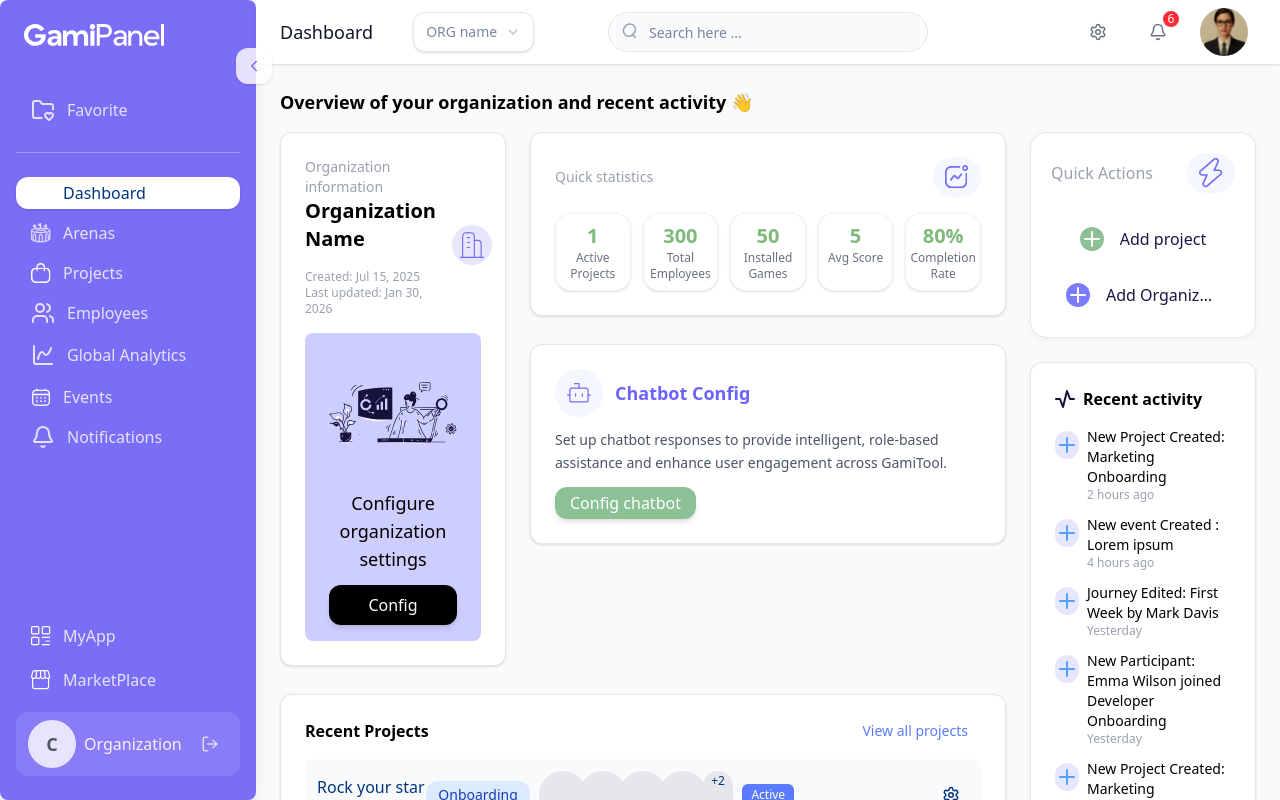
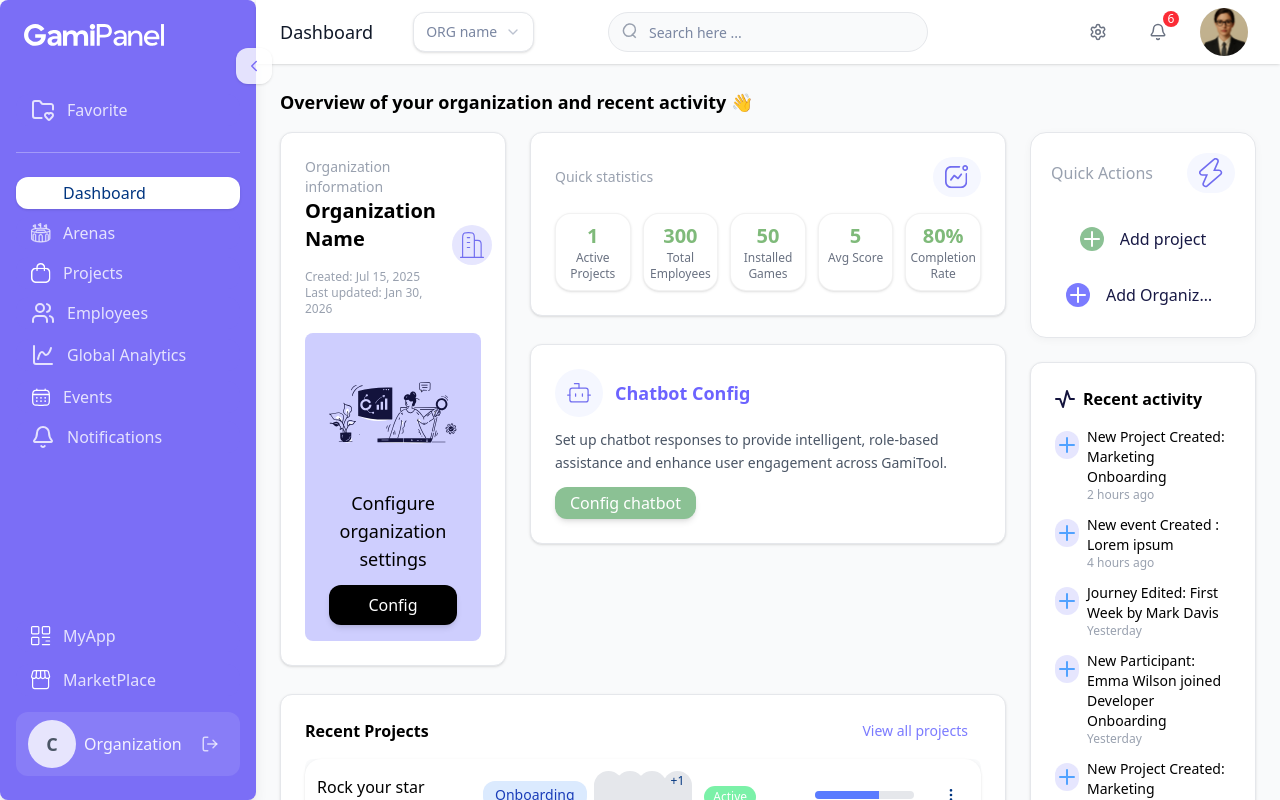
Before and after one commit to MouzakkiSoufianee/admin-panel-mock, a Next.js app: page /dashboard in a window 1280 px wide. Built offline with nearby package versions, Linux system fonts and the light colour scheme.

Commit message:
added sliding component when clicking on edit on recent projects

```diff
--- a/app/components/ui/progress.tsx
+++ b/app/components/ui/progress.tsx
@@ -7,7 +7,7 @@ export interface ProgressProps extends React.HTMLAttributes<HTMLDivElement> {
 export const Progress = React.forwardRef<HTMLDivElement, ProgressProps>(
   ({ value, className = "", ...props }, ref) => {
     return (
-      <div className={`w-full bg-gray-200 rounded-full overflow-hidden ${className}`} ref={ref} {...props}>
+      <div className={`w-full bg-gray-200 rounded-full overflow-hidden h-2 ${className}`} ref={ref} {...props}>
         <div
           className="bg-primary h-full transition-all duration-300"
           style={{ width: `${value}%` }}
--- a/app/features/dashboard/dashboard.tsx
+++ b/app/features/dashboard/dashboard.tsx
@@ -27,6 +27,7 @@ export default function Dashboard() {
                     <div className="flex flex-col gap-4 md:gap-6">
                         <QuickActions />
                         <RecentActivity />
+
                     </div>
                 </div>
 
--- a/app/features/dashboard/sections/RecentProjects.tsx
+++ b/app/features/dashboard/sections/RecentProjects.tsx
@@ -1,17 +1,20 @@
+"use client";
+
+import { useState } from "react";
 import { Card } from "@/app/components/ui/card";
 import { Button } from "@/app/components/ui/button";
 import { Tag } from "@/app/components/ui/tag";
 import { Avatar } from "@/app/components/ui/avatar";
 import { Badge } from "@/app/components/ui/badge";
 import { Progress } from "@/app/components/ui/progress";
-import { Settings } from "lucide-react";
-
+import { Settings, EllipsisVertical, SquarePen, Trash2 } from "lucide-react";
+import Image from "next/image";
 const recentProjects = [
   {
     name: "Rock your star",
     created: "5 days ago",
     stage: "Onboarding",
-    avatars: 4,
+    avatars: 3,
     status: "Active",
     progress: 65,
   },
@@ -34,21 +37,67 @@ const recentProjects = [
 ];
 
 export default function RecentProjects() {
+  const [expandedId, setExpandedId] = useState<number | null>(null);
+
+  const handleEdit = (projectName: string) => {
+    console.log("Edit:", projectName);
+    // Add your edit logic here
+  };
+
+  const handleDelete = (projectName: string) => {
+    console.log("Delete:", projectName);
+    // Add your delete logic here
+  };
+
   return (
     <Card className="p-5">
       <div className="flex justify-between items-center mb-4">
         <div className="font-bold text-black">Recent Projects</div>
-        <Button variant="link" size="sm">View all projects</Button>
+        <Button variant="purple_link" size="sm">View all projects</Button>
+
       </div>
       <div className="flex flex-col gap-4">
         {recentProjects.map((proj, idx) => (
-          <div key={idx} className="flex items-center justify-between bg-gray-50 rounded-lg p-3">
-            <div>
-              <div className="font-medium">{proj.name}</div>
+          <div
+            key={idx}
+            className={`relative bg-gray-50 rounded-lg transition-all duration-300 `}
+          >
+            {/* Action Buttons - appears behind the sliding card */}
+            <div
+              className={`absolute top-0 right-0 h-full flex flex-col items-center justify-center gap-2 rounded-r-3xl p-3 bg-[rgba(206,206,254,0.5)]`}
+            >
+                <Button
+                  variant="ghost"
+                  size="icon"
+                  onClick={() => handleEdit(proj.name)}
+                  className="text-blue-500 hover:bg-blue-200"
+                >
+                  <Image src="/assets/logos/edit.svg" alt="Edit" className="w-4 h-4" width="16" height="16" />
+                </Button>
+              <Button
+                variant="ghost"
+                size="icon"
+                onClick={() => handleDelete(proj.name)}
+                className="text-red-500 hover:bg-red-200"
+              >
+                <Image src="/assets/logos/delete.svg" alt="Delete" className="w-4 h-4" width="16" height="16" />
+              </Button>
+            </div>
+
+            {/* Main Card Content - slides left when expanded */}
+            <div
+              className={`grid grid-cols-12 gap-3 bg-white shadow items-center p-3 transition-all rounded-2xl duration-300 transform bg-gray-50 ${
+                expandedId === idx ? "-translate-x-11" : "translate-x-0"
+              }`}
+            >
+              <div className="col-span-3">
+                <div className="font-medium text-black">{proj.name}</div>
                 <div className="text-xs text-gray-400">Created {proj.created}</div>
               </div>
-            <Tag color="blue" className="mr-2">{proj.stage}</Tag>
-            <div className="flex -space-x-2 mr-2">
+              <div className="col-span-2">
+                <Tag color="blue">{proj.stage}</Tag>
+              </div>
+              <div className="col-span-2 flex -space-x-2">
                 {[...Array(proj.avatars)].map((_, i) => (
                   <Avatar key={i} />
                 ))}
@@ -56,14 +105,24 @@ export default function RecentProjects() {
                   <span className="text-xs bg-gray-200 rounded-full px-2 py-0.5 ml-1">+{proj.avatars - 2}</span>
                 )}
               </div>
-            <Badge color="green" className="mr-2">{proj.status}</Badge>
-            <div className="w-32">
+              <div className="col-span-2">
+                <Badge variant="default" className="bg-green-300 rounded-full">{proj.status}</Badge>
+              </div>
+              <div className="col-span-2">
                 <Progress value={proj.progress} />
               </div>
-            <Button variant="ghost" size="icon">
-              <Settings />
+              <div className="col-span-1 flex justify-end">
+                <Button
+                  variant="ghost"
+                  size="icon"
+                  onClick={() => setExpandedId(expandedId === idx ? null : idx)}
+                >
+                  <EllipsisVertical className="w-4 h-4" />
                 </Button>
               </div>
+            </div>
+          </div>
+
         ))}
       </div>
     </Card>
```
Also changed, not shown: public/assets/logos/delete.svg (added), public/assets/logos/edit.svg (added). Lines whose indentation alone changed are shown as unchanged.
